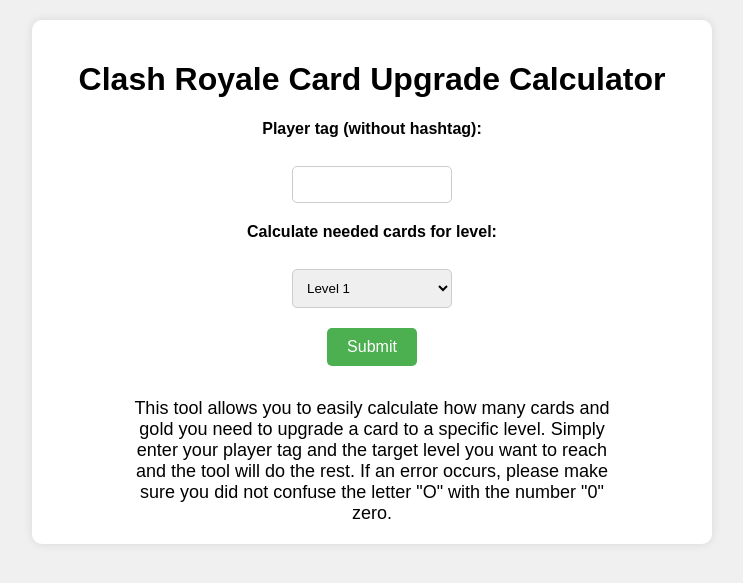
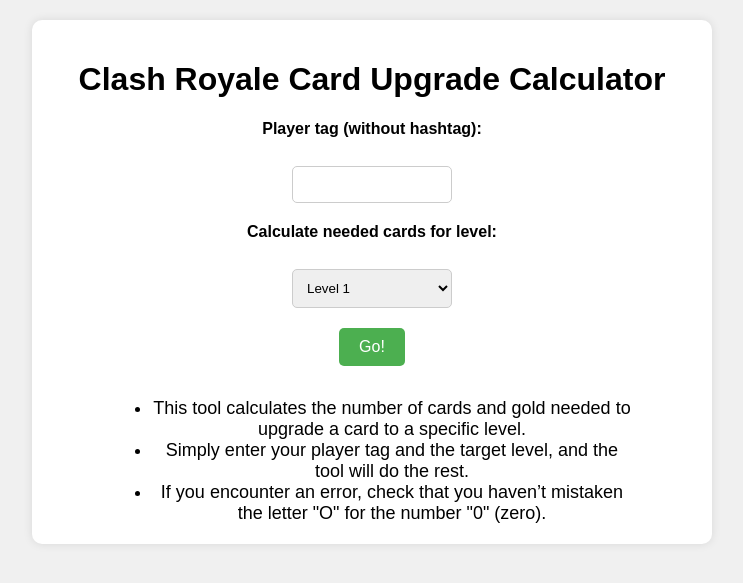
Before and after one commit to sam-k0/ClashRoyale-CardCalc, a Flask app: page / in a window 1280 px wide. Shown: the top 583 px of the page, without its empty margins (268-1011 px from the left). Run offline with Flask 3, Linux system fonts and the light colour scheme.

Commit message:
minor changes

```diff
--- a/templates/index.html
+++ b/templates/index.html
@@ -31,13 +31,14 @@
             <option value="14">Level 14</option>
         </select><br>
 
-        <input type="submit" value="Submit">
+        <input type="submit" value="Go!">
     </form>
-    <p class="information-text">
-        This tool allows you to easily calculate how many cards and gold you need to upgrade a card to a specific level.
-        Simply enter your player tag and the target level you want to reach and the tool will do the rest.
-        If an error occurs, please make sure you did not confuse the letter "O" with the number "0" zero.
-    </p>
+    <ul class="information-text">
+        <li>This tool calculates the number of cards and gold needed to upgrade a card to a specific level.</li>
+        <li>Simply enter your player tag and the target level, and the tool will do the rest.</li>
+        <li>If you encounter an error, check that you haven’t mistaken the letter "O" for the number "0" (zero).</li>
+    </ul>
+
     </div>
 </body>
 </html>
```
Also changed, not shown: test.py (deleted, +0 -12 lines), readme.md.
